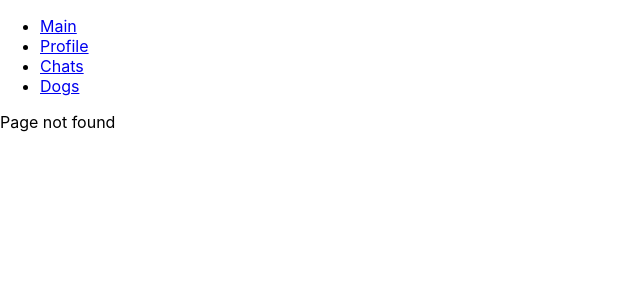
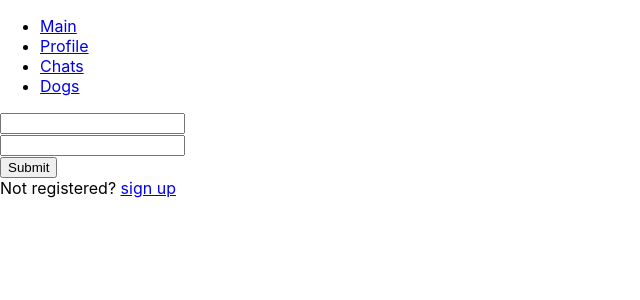
Before and after one commit to Egorzaa/br-react-project, a React (Create React App) app: page /signin in a window 1280 px wide. Before the commit this address led to /not-found. Shown: the top 300 px of the page, without its empty margins (0-640 px from the left). Built offline with nearby package versions, Linux system fonts and the light colour scheme; no server answers.

Commit message:
feat: lesson 9

```diff
--- a/package.json
+++ b/package.json
@@ -10,6 +10,7 @@
     "@testing-library/jest-dom": "^5.11.4",
     "@testing-library/react": "^11.1.0",
     "@testing-library/user-event": "^12.1.10",
+    "firebase": "8.10.0",
     "prop-types": "^15.7.2",
     "react": "^17.0.2",
     "react-dom": "^17.0.2",
--- /dev/null
+++ b/src/Routing/PrivateRoute.jsx
@@ -0,0 +1,5 @@
+import { Redirect, Route } from "react-router-dom";
+import { ROUTES } from "./constants";
+
+export const PrivateRoute = ({ authed, ...rest }) =>
+  authed ? <Route {...rest} /> : <Redirect to={ROUTES.SIGNIN} />;
--- /dev/null
+++ b/src/Routing/PublicRoute.jsx
@@ -0,0 +1,5 @@
+import { Redirect, Route } from "react-router-dom";
+import { ROUTES } from "./constants";
+
+export const PublicRoute = ({ authed, ...rest }) =>
+  !authed ? <Route {...rest} /> : <Redirect to={ROUTES.PROFILE} />;
--- a/src/Routing/Router.jsx
+++ b/src/Routing/Router.jsx
@@ -1,12 +1,35 @@
 import React from "react";
+import firebase from "firebase";
+import { CircularProgress } from "@mui/material";
+import { useEffect } from "react";
 import { BrowserRouter, Link, Redirect, Route, Switch } from "react-router-dom";
 import { App } from "../Screens/App";
 import { Chats } from "../Screens/Chats";
 import { Dogs } from "../Screens/Dogs";
 import Profile from "../Screens/Profile";
+import { Signin } from "../Screens/Signin/Signin";
+import { Signup } from "../Screens/Signup";
 import { ROUTES } from "./constants";
+import { useState } from "react";
+import { PrivateRoute } from "./PrivateRoute";
+import { PublicRoute } from "./PublicRoute";
 
 export const Router = () => {
+  const [authed, setAuthed] = useState(null);
+  const [loading, setLoading] = useState(true);
+
+  const handleInitApp = async () => {
+    await firebase.auth().onAuthStateChanged((user) => {
+      setAuthed(user);
+      setLoading(false);
+    });
+  };
+  useEffect(() => {
+    handleInitApp();
+  }, []);
+
+  if (loading) return <CircularProgress />;
+
   return (
     <BrowserRouter>
       <ul>
@@ -26,22 +49,28 @@ export const Router = () => {
       </ul>
 
       <Switch>
-        <Route exact path={ROUTES.PROFILE}>
+        <PrivateRoute exact path={ROUTES.PROFILE} authed={authed}>
           <Profile />
-        </Route>
-        <Route path={ROUTES.CHATS}>
+        </PrivateRoute>
+        <PrivateRoute path={ROUTES.CHATS} authed={authed}>
           <Chats />
-        </Route>
-        <Route exact path={ROUTES.MAIN}>
+        </PrivateRoute>
+        <PrivateRoute exact path={ROUTES.MAIN} authed={authed}>
           <App />
-        </Route>
-        <Route exact path={ROUTES.DOGS}>
+        </PrivateRoute>
+        <PrivateRoute exact path={ROUTES.DOGS} authed={authed}>
           <Dogs />
-        </Route>
+        </PrivateRoute>
+        <PublicRoute exact path={ROUTES.SIGNUP} authed={authed}>
+          <Signup />
+        </PublicRoute>
+        <PublicRoute exact path={ROUTES.SIGNIN} authed={authed}>
+          <Signin />
+        </PublicRoute>
 
-        <Route exact path={ROUTES.NOCHAT}>
+        <PrivateRoute exact path={ROUTES.NOCHAT} authed={authed}>
           No chat
-        </Route>
+        </PrivateRoute>
         <Route path={ROUTES.NOT_FOUND}>Page not found</Route>
         <Route>
           <Redirect exact to={ROUTES.NOT_FOUND} />
--- a/src/Routing/constants.js
+++ b/src/Routing/constants.js
@@ -6,4 +6,6 @@ export const ROUTES = {
   NOCHAT: "/no-chat",
   NOT_FOUND: "/not-found",
   DOGS: "/dogs",
+  SIGNUP: "/signup",
+  SIGNIN: "/signin",
 };
--- a/src/Screens/Profile/Profile.jsx
+++ b/src/Screens/Profile/Profile.jsx
@@ -1,3 +1,5 @@
+import firebase from "firebase";
+import { useEffect } from "react";
 import { useCallback } from "react";
 import { useDispatch, useSelector } from "react-redux";
 import { addMessageActionWithThunk } from "../../Store/Messages/actions";
@@ -12,6 +14,19 @@ export const Profile = () => {
 
   const dispatch = useDispatch();
 
+  useEffect(() => {
+    const uid = firebase.auth().currentUser.uid;
+
+    firebase
+      .database()
+      .ref("profile")
+      .child(uid)
+      .on("value", (snapshot) => {
+        snapshot.forEach();
+        console.log(snapshot.val());
+      });
+  }, []);
+
   const handleToggleShowName = () => {
     dispatch(toggleShowNameAction());
     dispatch(
@@ -23,12 +38,16 @@ export const Profile = () => {
     );
   };
 
-  const handleUserNameChange = useCallback(
-    (e) => {
-      dispatch(changeUserNameAction(e.target.value));
-    },
-    [dispatch]
-  );
+  const handleUserNameChange = (e) => {
+    dispatch(changeUserNameAction(e.target.value));
+    const uid = firebase.auth().currentUser.uid;
+    firebase
+      .database()
+      .ref("profile")
+      .child(uid)
+      .child("name")
+      .set(e.target.value);
+  };
 
   return (
     <div>
--- /dev/null
+++ b/src/Screens/Signin/Signin.jsx
@@ -0,0 +1,43 @@
+import { useState } from "react";
+import firebase from "firebase";
+import { Link } from "react-router-dom";
+import { ROUTES } from "../../Routing/constants";
+
+export const Signin = () => {
+  const [email, setEmail] = useState("");
+  const [password, setPassword] = useState("");
+  const [error, setError] = useState("");
+
+  const handleEmailChange = (e) => setEmail(e.target.value);
+  const handlePasswordChange = (e) => setPassword(e.target.value);
+
+  const handleSignup = async () => {
+    try {
+      await firebase.auth().signInWithEmailAndPassword(email, password);
+    } catch (e) {
+      setError(e.message);
+    }
+  };
+
+  return (
+    <div>
+      <div>
+        <input type="email" value={email} onChange={handleEmailChange}></input>
+      </div>
+      <div>
+        <input
+          type="password"
+          value={password}
+          onChange={handlePasswordChange}
+        ></input>
+      </div>
+      <div>
+        <button onClick={handleSignup}>Submit</button>
+      </div>
+      {error && <div>{error}</div>}
+      <div>
+        Not registered? <Link to={ROUTES.SIGNUP}>sign up</Link>
+      </div>
+    </div>
+  );
+};
--- /dev/null
+++ b/src/Screens/Signin/index.js
@@ -0,0 +1,3 @@
+import { Signup } from "./Signup";
+
+export { Signup };
--- /dev/null
+++ b/src/Screens/Signup/Signup.jsx
@@ -0,0 +1,43 @@
+import { useState } from "react";
+import firebase from "firebase";
+import { Link } from "react-router-dom";
+import { ROUTES } from "../../Routing/constants";
+
+export const Signup = () => {
+  const [email, setEmail] = useState("");
+  const [password, setPassword] = useState("");
+  const [error, setError] = useState("");
+
+  const handleEmailChange = (e) => setEmail(e.target.value);
+  const handlePasswordChange = (e) => setPassword(e.target.value);
+
+  const handleSignup = async () => {
+    try {
+      await firebase.auth().createUserWithEmailAndPassword(email, password);
+    } catch (e) {
+      setError(e.message);
+    }
+  };
+
+  return (
+    <div>
+      <div>
+        <input type="email" value={email} onChange={handleEmailChange}></input>
+      </div>
+      <div>
+        <input
+          type="password"
+          value={password}
+          onChange={handlePasswordChange}
+        ></input>
+      </div>
+      <div>
+        <button onClick={handleSignup}>Submit</button>
+      </div>
+      {error && <div>{error}</div>}
+      <div>
+        Already registered? <Link to={ROUTES.SIGNIN}>sign in</Link>
+      </div>
+    </div>
+  );
+};
--- /dev/null
+++ b/src/Screens/Signup/index.js
@@ -0,0 +1,3 @@
+import { Signup } from "./Signup";
+
+export { Signup };
--- /dev/null
+++ b/src/Services/firebase.js
@@ -0,0 +1,20 @@
+// Import the functions you need from the SDKs you need
+import firebase from "firebase";
+import "firebase/auth";
+import "firebase/database";
+// TODO: Add SDKs for Firebase products that you want to use
+// https://firebase.google.com/docs/web/setup#available-libraries
+
+// Your web app's Firebase configuration
+const firebaseConfig = {
+  apiKey: "AIzaSyAlk8h7ESPjj2He6ilDlO0Afs-BOfQtMdI",
+  authDomain: "fir-project-aa7cf.firebaseapp.com",
+  databaseURL: "https://fir-project-aa7cf-default-rtdb.firebaseio.com",
+  projectId: "fir-project-aa7cf",
+  storageBucket: "fir-project-aa7cf.appspot.com",
+  messagingSenderId: "1006420469993",
+  appId: "1:1006420469993:web:a90d2ca3baa7726c982878",
+};
+
+// Initialize Firebase
+firebase.initializeApp(firebaseConfig);
--- a/src/index.js
+++ b/src/index.js
@@ -6,6 +6,7 @@ import reportWebVitals from "./reportWebVitals";
 import { Router } from "./Routing/Router";
 import { persistor, store } from "./Store";
 import "./index.css";
+import "./Services/firebase";
 
 export const MyContext = createContext({ color: "red" });
 export const MyAnotherContext = createContext({ color: "red" });
```
Also changed, not shown: 1 other file (tests, documents, lock files or other folders).
